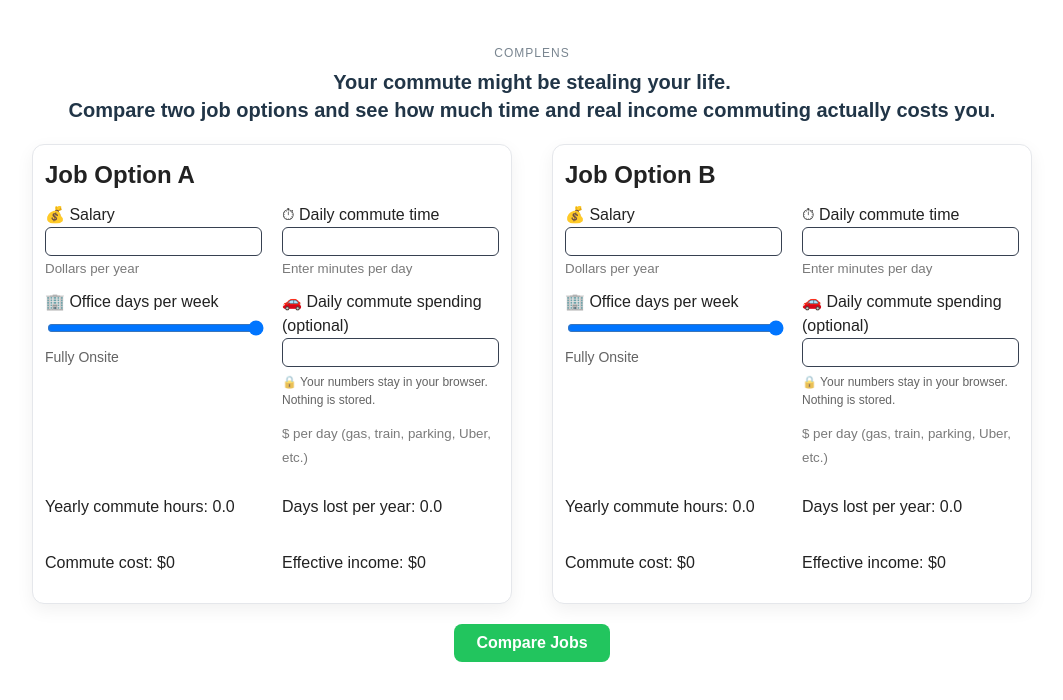
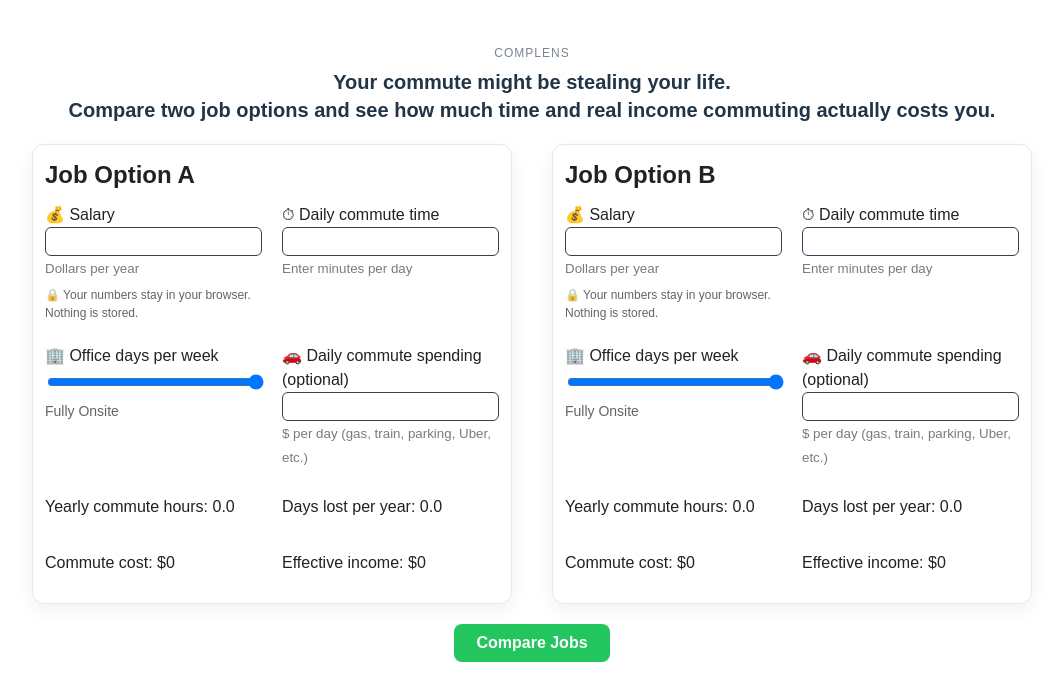
Before and after one commit to karanmotwanipro/complens, a React (Vite) app: page / in a window 1280 px wide. Shown: the top 700 px of the page, without its empty margins (108-1171 px from the left). Built offline with nearby package versions, Linux system fonts and the light colour scheme.

Commit message:
move privacy message under salary field

```diff
--- a/src/App.jsx
+++ b/src/App.jsx
@@ -54,6 +54,11 @@ function JobCard({
         <small style={{ opacity: 0.6 }}>
         Dollars per year
         </small>
+
+        <p style={{ fontSize: "12px", opacity: 0.7, marginTop: "6px" }}>
+        🔒 Your numbers stay in your browser. Nothing is stored.
+        </p>
+
       </div>
 
       <div style={{ flex: 1 }}>
@@ -121,9 +126,7 @@ function JobCard({
             resetResults();
           }}
         />
-        <p style={{ fontSize: "12px", opacity: 0.7, marginTop: "6px" }}>
-        🔒 Your numbers stay in your browser. Nothing is stored.
-        </p>
+
         <small style={{ opacity: 0.6 }}>
         $ per day (gas, train, parking, Uber, etc.)
         </small>
```
